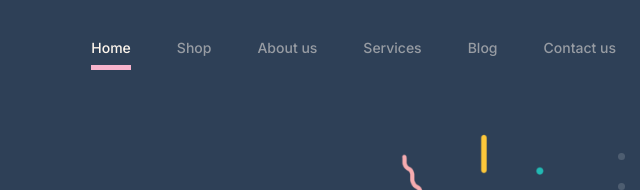
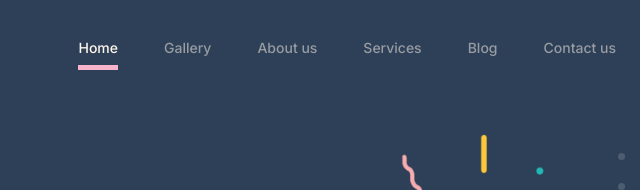
Before and after one commit to KateTN211/CS2205_Web_Development, a plain HTML site: page index.html in a window 1280 px wide. Shown: the top 190 px of the page, 425-1065 px from the left. Drawn offline with Linux system fonts and the light colour scheme.

Commit message:
rename "Shop" to "Gallery" in navigation and add new gallery.html page

```diff
--- a/index.html
+++ b/index.html
@@ -56,7 +56,7 @@
             <li class="nav-item active">
               <a class="nav-link" href="index.html">Home</a>
             </li>
-            <li><a class="nav-link" href="shop.html">Shop</a></li>
+            <li><a class="nav-link" href="shop.html">Gallery</a></li>
             <li><a class="nav-link" href="about.html">About us</a></li>
             <li><a class="nav-link" href="services.html">Services</a></li>
             <li><a class="nav-link" href="blog.html">Blog</a></li>
```
Also changed, not shown: gallery.html (renamed from shop.html).
